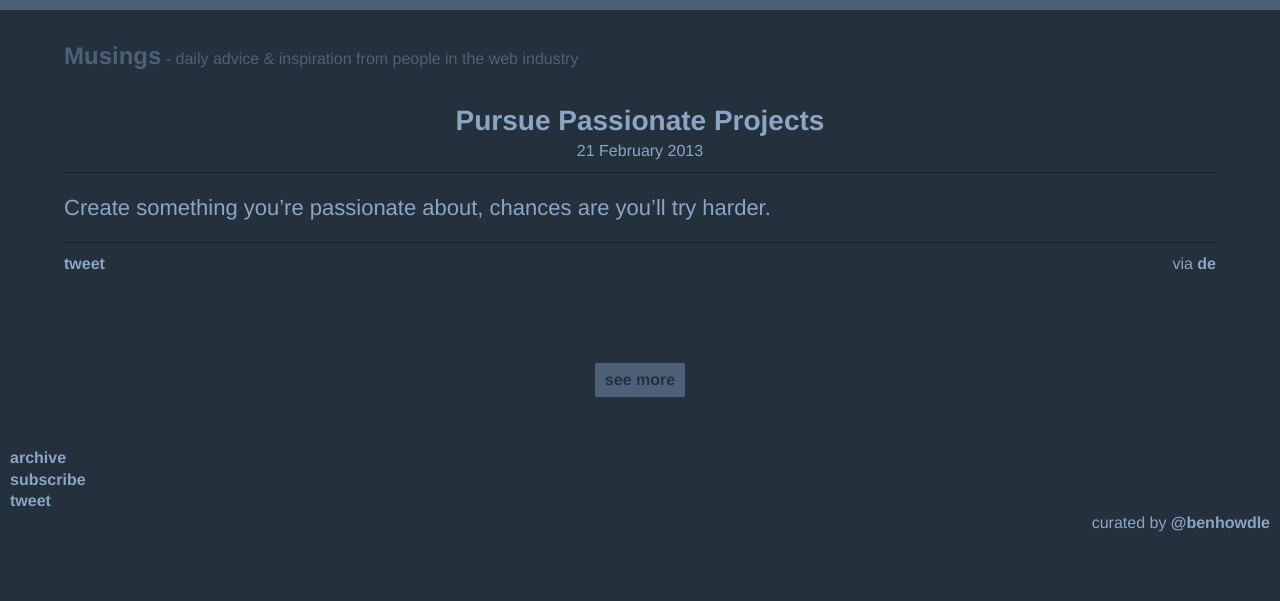
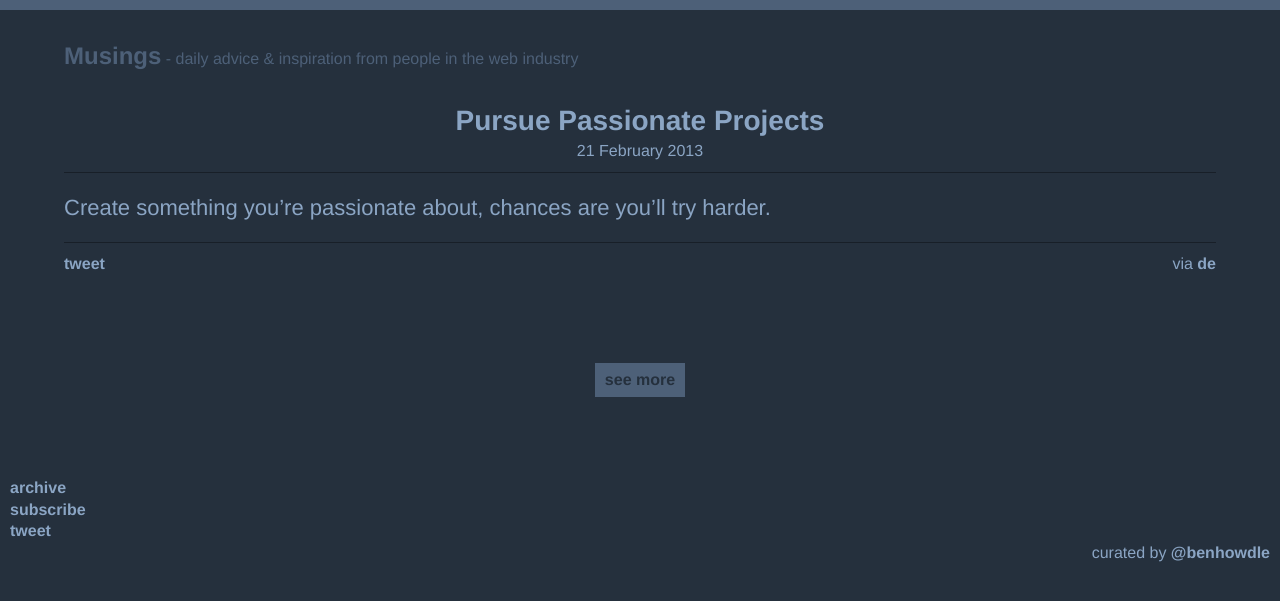
Before and after one commit to benhowdle89/musings, a Jekyll site: the page built from index.html, in a window 1280 px wide. Shown: the top 601 px of the page. Built offline with Jekyll 4.4.1, drawn with Linux system fonts in a browser that asks for light colours.

Commit message:
content padding

```diff
--- a/css/styles.css
+++ b/css/styles.css
@@ -48,6 +48,10 @@ a:hover {
 
 header {
 
+}
+
+#content {
+  padding-bottom: 30px;
 }
 
 footer {
```
